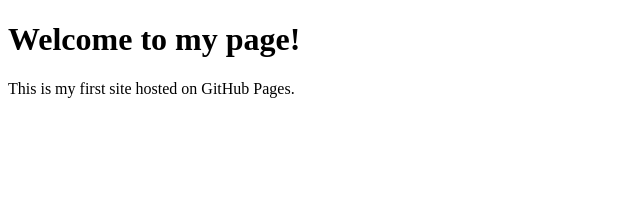
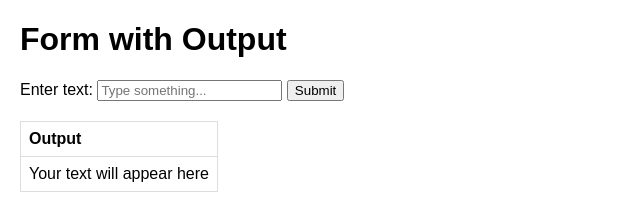
Before and after one commit to ryasrdp/qatool, a plain HTML site: page index.html in a window 1280 px wide. Shown: the whole page, without its empty margins (0-640 px from the left). Drawn offline with Linux system fonts and the light colour scheme.

Commit message:
init commit

```diff
--- a/index.html
+++ b/index.html
@@ -1,10 +1,67 @@
 <!DOCTYPE html>
-<html>
+<html lang="en">
 <head>
-    <title>QA tool</title>
+    <meta charset="UTF-8">
+    <meta name="viewport" content="width=device-width, initial-scale=1.0">
+    <title>Form with Output</title>
+    <style>
+        body {
+            font-family: Arial, sans-serif;
+            margin: 20px;
+        }
+        table {
+            margin-top: 20px;
+            border-collapse: collapse;
+        }
+        th, td {
+            border: 1px solid #ddd;
+            padding: 8px;
+            text-align: left;
+        }
+    </style>
 </head>
 <body>
-<h1>Welcome to my page!</h1>
-<p>This is my first site hosted on GitHub Pages.</p>
+<h1>Form with Output</h1>
+
+<!-- Form with a text input field and a button -->
+<form id="myForm">
+    <label for="userInput">Enter text:</label>
+    <input type="text" id="userInput" placeholder="Type something...">
+    <button type="button" id="submitButton">Submit</button>
+</form>
+
+<!-- Table to display the output -->
+<table>
+    <thead>
+    <tr>
+        <th>Output</th>
+    </tr>
+    </thead>
+    <tbody>
+    <tr>
+        <td id="outputCell">Your text will appear here</td>
+    </tr>
+    </tbody>
+</table>
+
+<script>
+  // JavaScript to handle input and display the output
+  document.getElementById('submitButton').addEventListener('click', function() {
+    // Get the value from the input field
+    const userInput = document.getElementById('userInput').value;
+
+    // Check if the input field is empty
+    if (userInput.trim() === "") {
+      alert("Please enter some text!");
+      return;
+    }
+
+    // Display the text in the table cell
+    document.getElementById('outputCell').textContent = userInput;
+
+    // Clear the input field
+    document.getElementById('userInput').value = "";
+  });
+</script>
 </body>
 </html>
```
